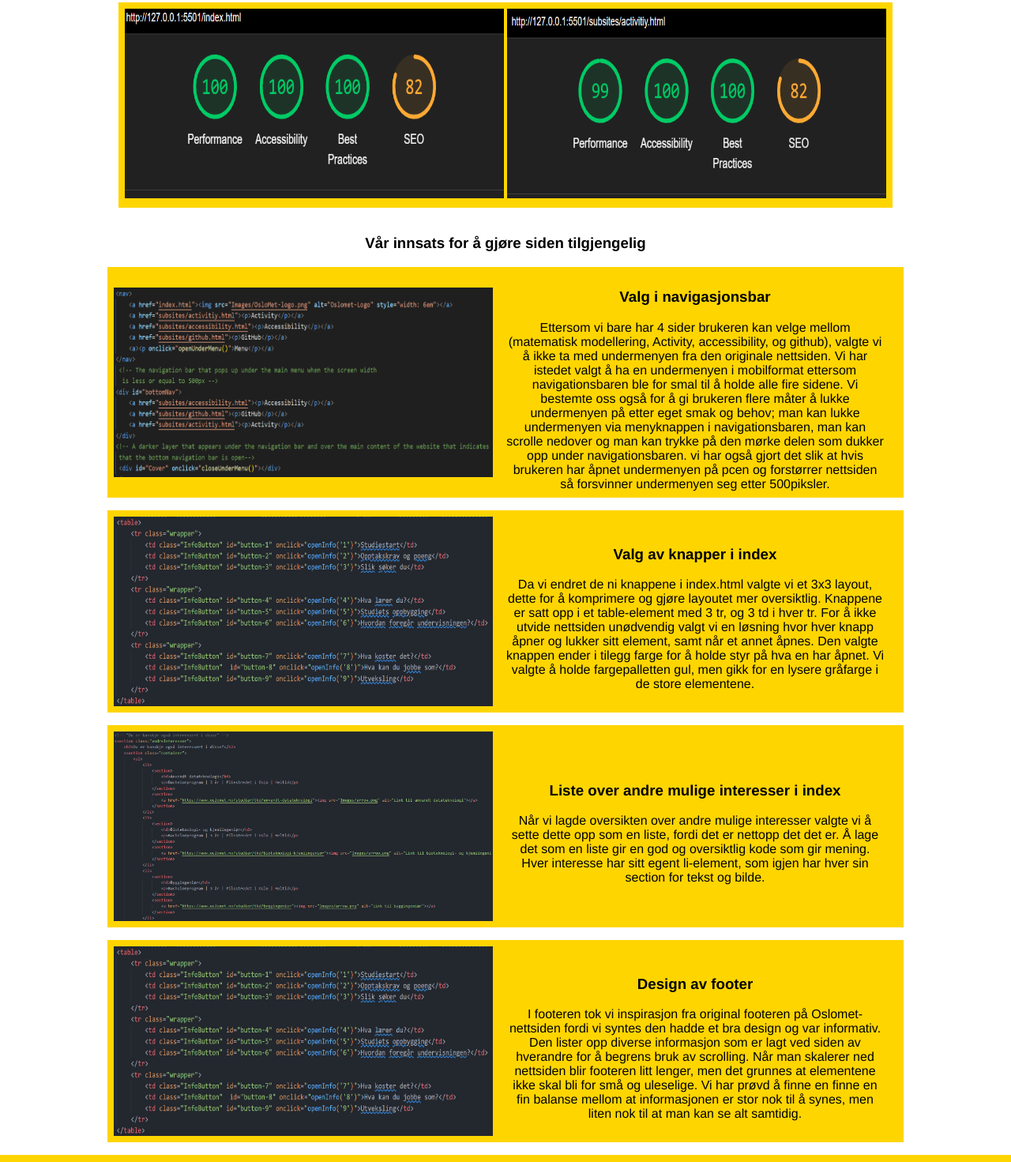
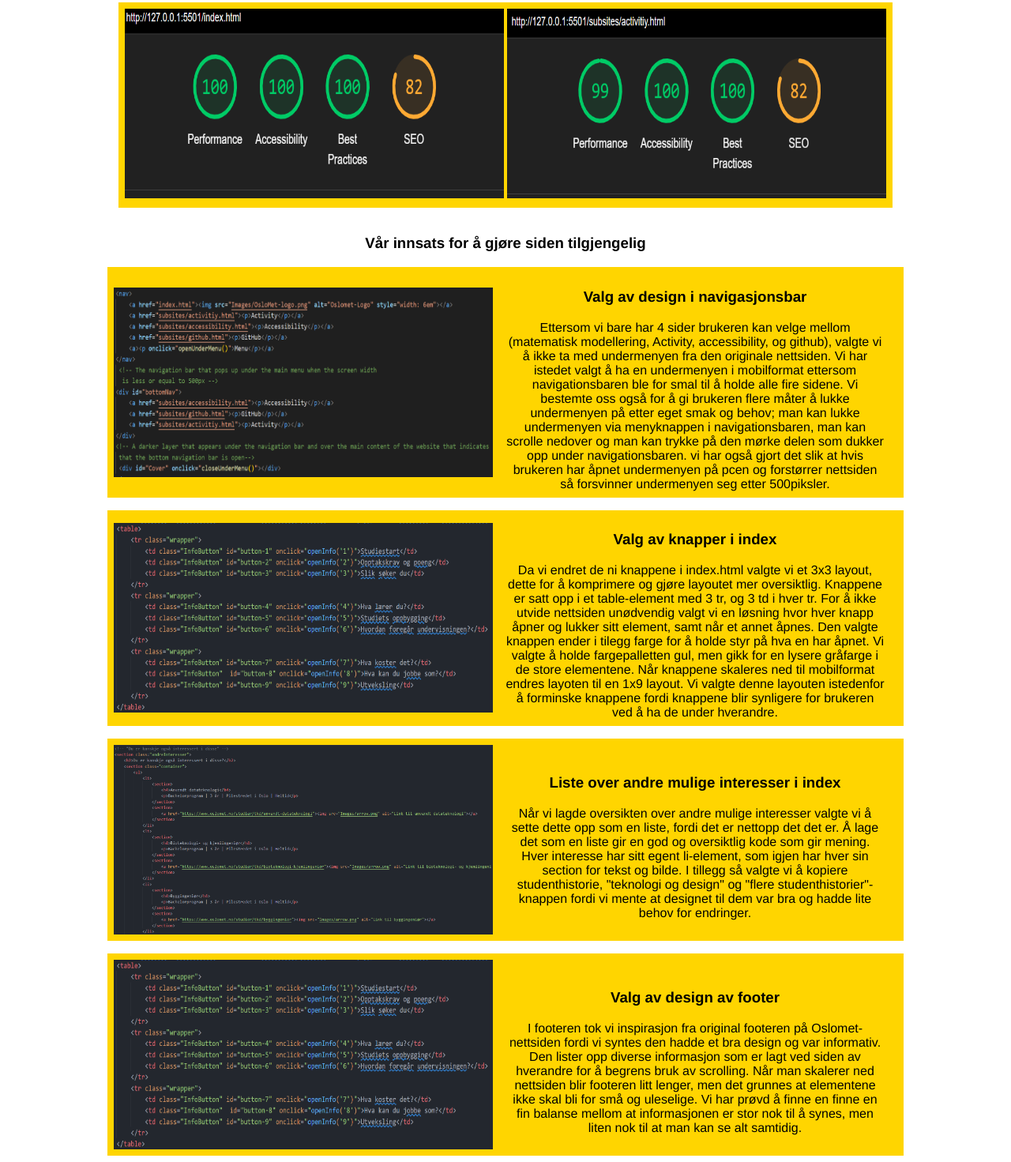
Before and after one commit to GITPULLMOS/WebExam, a plain HTML site: page subsites/accessibility.html in a window 1280 px wide. Shown: the part 288-1759 px from the top of the page at 79% size. Drawn offline with Linux system fonts and the light colour scheme.

Commit message:
uedfewvfewfrgi0rjg\ebhj

```diff
--- a/subsites/accessibility.html
+++ b/subsites/accessibility.html
@@ -43,7 +43,7 @@
         <article>
             <img src="../Images/navUtklipp.png" alt="Picture of navigation bar from index.html">
             <summary>
-                <h3>Valg i navigasjonsbar</h3>
+                <h3>Valg av design i navigasjonsbar</h3>
                 <p>
                     Ettersom vi bare har 4 sider brukeren kan velge mellom (matematisk modellering, Activity, accessibility, og github), valgte vi å ikke ta med undermenyen fra den originale nettsiden. Vi har istedet valgt å ha en undermenyen i mobilformat ettersom navigationsbaren ble for smal til å holde alle fire sidene. Vi bestemte oss også for å gi brukeren flere måter å lukke undermenyen på etter eget smak og behov; man kan lukke undermenyen via menyknappen i navigationsbaren, man kan scrolle nedover og man kan trykke på den mørke delen som dukker opp under navigationsbaren. vi har også gjort det slik at hvis brukeren har åpnet undermenyen på pcen og forstørrer nettsiden så forsvinner undermenyen seg etter 500piksler.
                 </p>
@@ -61,6 +61,8 @@
                     åpner og lukker sitt element, samt når et annet åpnes.
                     Den valgte knappen ender i tilegg farge for å holde styr på hva en har åpnet.
                     Vi valgte å holde fargepalletten gul, men gikk for en lysere gråfarge i de store elementene.
+                    Når knappene skaleres ned til mobilformat endres layoten til en 1x9 layout. Vi valgte denne layouten istedenfor
+                    å forminske knappene fordi knappene blir synligere for brukeren ved å ha de under hverandre.
                 </p>
             </summary>
         </article>
@@ -70,14 +72,14 @@
             <summary>
                 <h3>Liste over andre mulige interesser i index</h3>
                 <p>
-                    Når vi lagde oversikten over andre mulige interesser valgte vi å sette dette opp som en liste, fordi det er nettopp det det er. Å lage det som en liste gir en god og oversiktlig kode som gir mening. Hver interesse har sitt egent li-element, som igjen har hver sin section for tekst og bilde.
+                    Når vi lagde oversikten over andre mulige interesser valgte vi å sette dette opp som en liste, fordi det er nettopp det det er. Å lage det som en liste gir en god og oversiktlig kode som gir mening. Hver interesse har sitt egent li-element, som igjen har hver sin section for tekst og bilde. I tillegg så valgte vi å kopiere studenthistorie, "teknologi og design" og "flere studenthistorier"-knappen fordi vi mente at designet til dem var bra og hadde lite behov for endringer.
                 </p>
             </summary>
         </article>
         <article>
             <img src="../Images/buttons.png" alt="Placeholder">
             <summary>
-                <h3>Design av footer</h3>
+                <h3>Valg av design av footer</h3>
                 <p>
                     I footeren tok vi inspirasjon fra original footeren på Oslomet-nettsiden fordi vi syntes den hadde et bra design og var informativ. Den lister opp diverse informasjon som er lagt ved siden av hverandre for å begrens bruk av scrolling. Når man skalerer ned nettsiden blir footeren litt lenger, men det grunnes at elementene ikke skal bli for små og uleselige. Vi har prøvd å finne en finne en fin balanse mellom at informasjonen er stor nok til å synes, men liten nok til at man kan se alt samtidig.
                 </p>
```
Also changed, not shown: script.js (+0 -17 lines).
